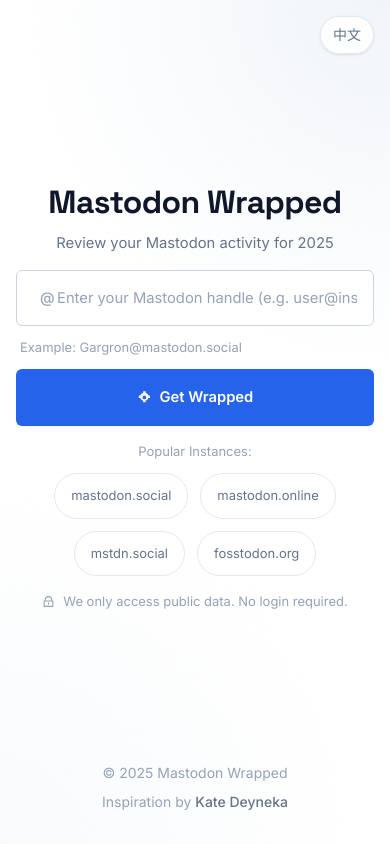
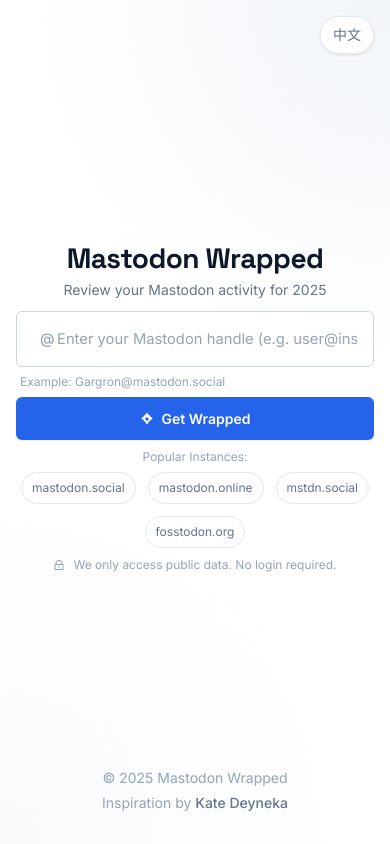
Before and after one commit to Eyozy/mastodon-wrapped, a React (Vite) app: page / in a window 390 px wide. Built offline with nearby package versions, Linux system fonts and the light colour scheme; a web font is replaced by a local one.

Commit message:
perf(ui): optimize mobile layout and enhance Lighthouse performance

```diff
--- a/src/components/LandingPage.css
+++ b/src/components/LandingPage.css
@@ -1,4 +1,3 @@
-/* Animation classes to replace framer-motion */
 @keyframes fadeInUp {
   from {
     opacity: 0;
@@ -21,36 +20,36 @@
 
 .animate-fade-in-up {
   opacity: 0;
-  animation: fadeInUp 0.6s ease-out forwards;
+  animation: fadeInUp 0.5s ease-out forwards;
 }
 
 .animate-fade-in {
   opacity: 0;
-  animation: fadeIn 0.4s ease-out forwards;
+  animation: fadeIn 0.3s ease-out forwards;
 }
 
 .delay-1 {
+  animation-delay: 0.1s;
+}
+.delay-2 {
+  animation-delay: 0.15s;
+}
+.delay-3 {
+  animation-delay: 0.2s;
+}
+.delay-4 {
+  animation-delay: 0.25s;
+}
+.delay-5 {
   animation-delay: 0.3s;
 }
-.delay-2 {
-  animation-delay: 0.4s;
-}
-.delay-3 {
-  animation-delay: 0.5s;
-}
-.delay-4 {
-  animation-delay: 0.6s;
-}
-.delay-5 {
-  animation-delay: 0.7s;
-}
 .delay-6 {
-  animation-delay: 0.8s;
+  animation-delay: 0.35s;
 }
 
 .landing-page {
   height: 100dvh;
-  height: 100vh; /* fallback for older browsers */
+  height: 100vh;
   display: flex;
   align-items: center;
   justify-content: center;
@@ -99,7 +98,6 @@
   font-size: var(--font-size-xl);
 }
 
-/* Search Form */
 .search-form {
   margin-bottom: var(--spacing-lg);
 }
@@ -159,7 +157,6 @@
   animation: spin 1s linear infinite;
 }
 
-/* Quick Instances */
 .quick-instances {
   margin-bottom: var(--spacing-xl);
 }
@@ -199,7 +196,6 @@
   cursor: not-allowed;
 }
 
-/* Privacy Note */
 .privacy-note {
   color: var(--text-muted);
   font-size: var(--font-size-sm);
@@ -213,9 +209,11 @@
   .landing-page {
     height: 100dvh;
     height: 100vh;
-    padding: var(--spacing-md);
-    padding-bottom: 4rem; /* space for footer */
+    padding: 0.75rem 1rem 2.5rem;
     overflow: hidden;
+    display: flex;
+    flex-direction: column;
+    justify-content: center;
   }
 
   .landing-content {
@@ -223,25 +221,28 @@
     flex-direction: column;
     justify-content: center;
     max-height: 100%;
+    flex: 0 1 auto;
   }
 
   .landing-header {
-    margin-bottom: var(--spacing-md);
+    margin-bottom: 0.75rem;
   }
 
   .landing-header .title {
-    font-size: 2rem;
-    margin-bottom: var(--spacing-sm);
+    font-size: 1.75rem;
+    margin-bottom: 0.375rem;
+    line-height: 1.2;
   }
 
   .landing-header .subtitle {
-    font-size: var(--font-size-base);
+    font-size: 0.875rem;
+    line-height: 1.3;
   }
 
   .logo {
     width: 60px;
     height: 60px;
-    margin-bottom: var(--spacing-sm);
+    margin-bottom: 0.375rem;
   }
 
   .logo svg {
@@ -250,20 +251,55 @@
   }
 
   .search-form {
-    margin-bottom: var(--spacing-md);
+    margin-bottom: 0.5rem;
   }
 
   .input-helper {
-    margin-bottom: var(--spacing-sm);
+    margin-bottom: 0.375rem;
+    font-size: 0.75rem;
+  }
+
+  .input-wrapper {
+    margin-bottom: 0.375rem;
+  }
+
+  .submit-btn {
+    padding: 0.625rem 1rem;
+    font-size: 0.875rem;
   }
 
   .quick-instances {
-    margin-bottom: var(--spacing-md);
+    margin-bottom: 0.5rem;
+  }
+
+  .quick-label {
+    font-size: 0.75rem;
+    margin-bottom: 0.375rem;
+  }
+
+  .btn-instance {
+    padding: 0.375rem 0.625rem;
+    font-size: 0.75rem;
+  }
+
+  .privacy-note {
+    margin-bottom: 0;
+    font-size: 0.75rem;
   }
 
   .landing-footer {
     position: absolute;
-    bottom: 0.75rem;
+    bottom: 0.5rem;
+    left: 0;
+    right: 0;
+    gap: 0.125rem;
+    font-size: 0.6875rem;
+    line-height: 1.2;
+    padding: 0 1rem;
+  }
+
+  .landing-footer p {
+    margin: 0;
   }
 }
 
--- a/src/components/StatsDisplay.css
+++ b/src/components/StatsDisplay.css
@@ -8,19 +8,14 @@
 .stats-container {
   max-width: 900px;
   margin: 0 auto;
-  padding: var(--spacing-xl) var(--spacing-lg); /* 添加上下 padding */
-  background: linear-gradient(
-    135deg,
-    #f8fafc 0%,
-    #f1f5f9 100%
-  ); /* 渐变背景色 */
+  padding: var(--spacing-xl) var(--spacing-lg);
+  background: linear-gradient(135deg, #f8fafc 0%, #f1f5f9 100%);
   border-radius: 24px;
   box-shadow: 0 4px 6px -1px rgba(0, 0, 0, 0.02),
-    0 2px 4px -1px rgba(0, 0, 0, 0.01); /* 微妙的阴影 */
-  border: 1px solid rgba(255, 255, 255, 0.8); /* 边框增加层次感 */
+    0 2px 4px -1px rgba(0, 0, 0, 0.01);
+  border: 1px solid rgba(255, 255, 255, 0.8);
 }
 
-/* Header */
 .stats-header {
   text-align: center;
   margin-bottom: var(--spacing-2xl);
@@ -108,7 +103,6 @@
   flex-wrap: nowrap;
 }
 
-/* Mastodon custom emojis in display name */
 .user-name img,
 .user-name img.emoji {
   height: 1.2em;
@@ -132,14 +126,13 @@
   color: #8b5cf6;
 }
 
-/* Core Stats Grid */
 .stats-grid-section {
   margin-bottom: var(--spacing-xl);
 }
 
 .stats-grid-container {
   display: grid;
-  grid-template-columns: repeat(4, 1fr); /* 4 列以容纳 12 个卡片 */
+  grid-template-columns: repeat(4, 1fr);
   gap: 1rem;
 }
 
@@ -208,7 +201,7 @@
 }
 
 .card-icon {
-  width: 44px; /* Slightly smaller for 3 cols */
+  width: 44px;
   height: 44px;
   border-radius: 12px;
   background: rgba(255, 255, 255, 0.8);
@@ -226,7 +219,7 @@
 }
 
 .card-label {
-  font-size: 0.7rem; /* Slightly smaller */
+  font-size: 0.7rem;
   color: var(--text-secondary);
   font-weight: 600;
   text-transform: uppercase;
@@ -242,13 +235,9 @@
   white-space: nowrap;
 }
 
-/* Charts Summary Section */
 .charts-summary-section {
   display: grid;
-  grid-template-columns: repeat(
-    3,
-    1fr
-  ); /* 3 columns for Trend, Activity, Distribution */
+  grid-template-columns: repeat(3, 1fr);
   gap: 1rem;
   margin-bottom: var(--spacing-xl);
 }
@@ -292,7 +281,7 @@
 
 .trend-mini-chart {
   margin: 0 -5px;
-  flex: 1; /* Allow chart to fill space */
+  flex: 1;
   display: flex;
   align-items: center;
 }
@@ -323,7 +312,7 @@
   display: flex;
   flex-wrap: wrap;
   gap: 0.75rem;
-  justify-content: start; /* Align left to stack nicely */
+  justify-content: start;
 }
 
 .legend-item {
@@ -344,13 +333,11 @@
   font-weight: 500;
 }
 
-/* Remove focus borders from chart elements */
 .recharts-surface:focus,
 .recharts-wrapper:focus {
   outline: none;
 }
 
-/* Heatmap & Top Toot Section */
 .chart-section {
   margin-bottom: var(--spacing-xl);
 }
@@ -360,10 +347,9 @@
   backdrop-filter: blur(8px);
   border: 1px solid rgba(255, 255, 255, 0.6);
   border-radius: 16px;
-  padding: 0.5rem; /* Let the component handle padding */
+  padding: 0.5rem;
 }
 
-/* Footer */
 .stats-footer {
   text-align: center;
   padding-top: var(--spacing-md);
@@ -371,7 +357,6 @@
   font-size: 0.875rem;
 }
 
-/* Animation Keyframes */
 @keyframes spin {
   from {
     transform: rotate(0deg);
@@ -381,42 +366,37 @@
   }
 }
 
-/* Responsive */
-
-/* Tablet (1024px and below) - 2 columns for better space utilization */
 @media (max-width: 1024px) {
   .stats-display {
-    padding: var(--spacing-lg) var(--spacing-md); /* 减少上下 padding，保持左右 padding */
+    padding: var(--spacing-lg) var(--spacing-md);
   }
 
   .stats-grid-container {
-    grid-template-columns: repeat(3, 1fr); /* 平板显示 3 列 */
+    grid-template-columns: repeat(3, 1fr);
   }
 
   .charts-summary-section {
     grid-template-columns: repeat(2, 1fr);
   }
 
-  /* Keep download button text visible on tablet */
   .download-button {
     font-size: 0.8rem;
     padding: 0.4rem 0.8rem;
   }
 }
 
-/* Small Tablet (768px and below) - Still 2 columns but adjusted */
 @media (max-width: 768px) {
   .stats-display {
-    padding: var(--spacing-md) 12px; /* 确保至少 12px 的左右间距 */
+    padding: var(--spacing-md) 12px;
   }
 
   .stats-grid-container {
-    grid-template-columns: repeat(2, 1fr); /* 小平板显示 2 列 */
+    grid-template-columns: repeat(2, 1fr);
     gap: 0.75rem;
   }
 
   .charts-summary-section {
-    grid-template-columns: 1fr; /* Stack charts on smaller tablets */
+    grid-template-columns: 1fr;
   }
 
   .card-label {
@@ -428,17 +408,15 @@
   }
 }
 
-/* Mobile (640px and below) - Two column layout for better space utilization */
 @media (max-width: 640px) {
   .stats-display {
-    padding: var(--spacing-md) 16px; /* 增加到 16px 的左右间距 */
+    padding: var(--spacing-md) 16px;
   }
 
   .stats-container {
-    padding: var(--spacing-lg) 16px; /* 增加容器内的左右间距 */
+    padding: var(--spacing-lg) 16px;
   }
 
-  /* Keep 2 columns on mobile for better space usage */
   .stats-grid-container {
     grid-template-columns: repeat(2, 1fr);
     gap: 0.75rem;
@@ -472,13 +450,12 @@
     font-size: clamp(1rem, 0.95rem + 0.3vw, 1.125rem);
   }
 
-  /* Download button - show icon only */
   .download-button span {
     display: none;
   }
 
   .download-button {
-    padding: 0.625rem; /* Slightly larger for better touch target */
+    padding: 0.625rem;
     width: 40px;
     height: 40px;
     display: flex;
@@ -492,10 +469,9 @@
   }
 }
 
-/* Extra small screens (480px and below) */
 @media (max-width: 480px) {
   .stats-display {
-    padding: var(--spacing-sm) var(--spacing-xs); /* 最小屏幕使用更小的 padding */
+    padding: var(--spacing-sm) var(--spacing-xs);
   }
 
   .stats-container {
--- a/vite.config.js
+++ b/vite.config.js
@@ -8,6 +8,20 @@
     alias: {
       "@": path.resolve(__dirname, "./src"),
     },
+  },
+  server: {
+    hmr: {
+      overlay: false,
+    },
+  },
+  optimizeDeps: {
+    include: [
+      'react',
+      'react-dom',
+      'framer-motion',
+      'recharts',
+      'react-calendar-heatmap'
+    ],
   },
   build: {
     chunkSizeWarningLimit: 1000,
```
Also changed, not shown: public/robots.txt (added).
